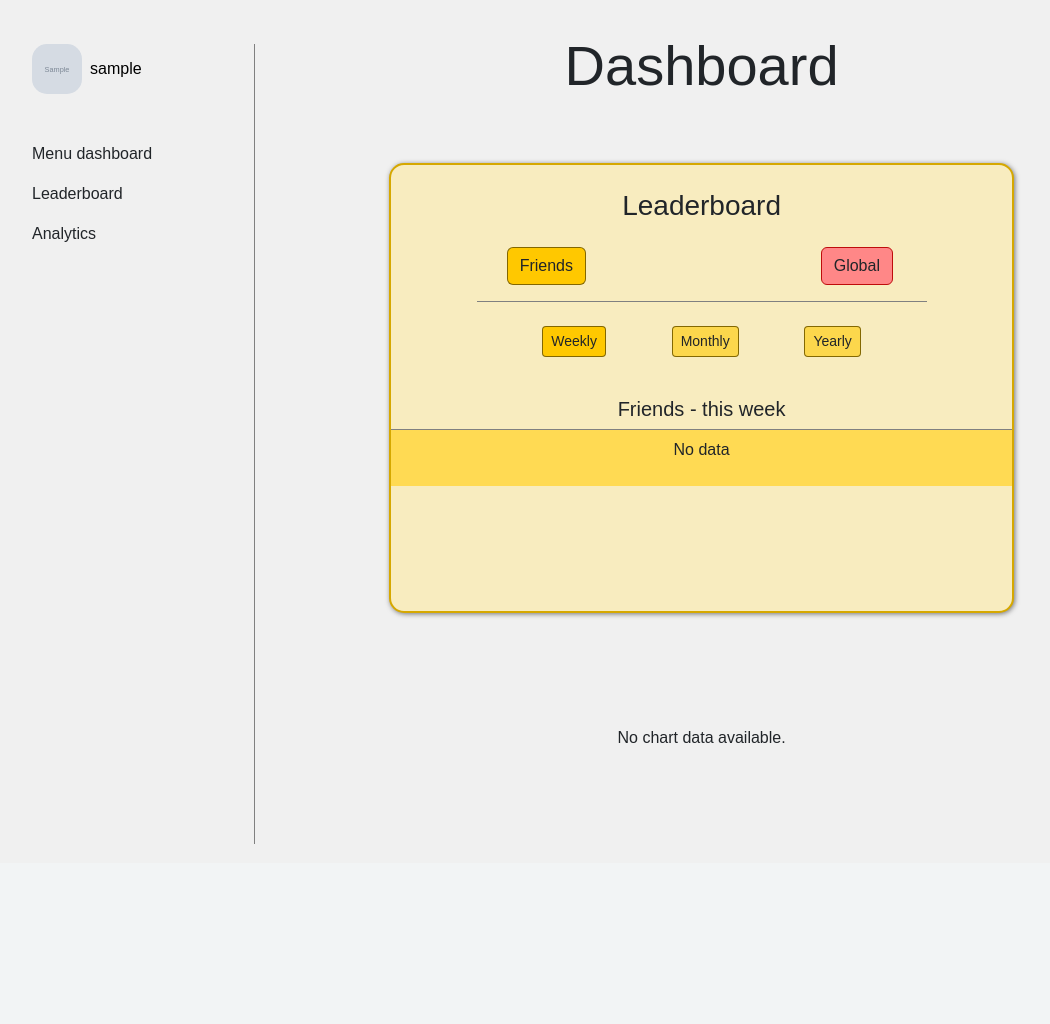
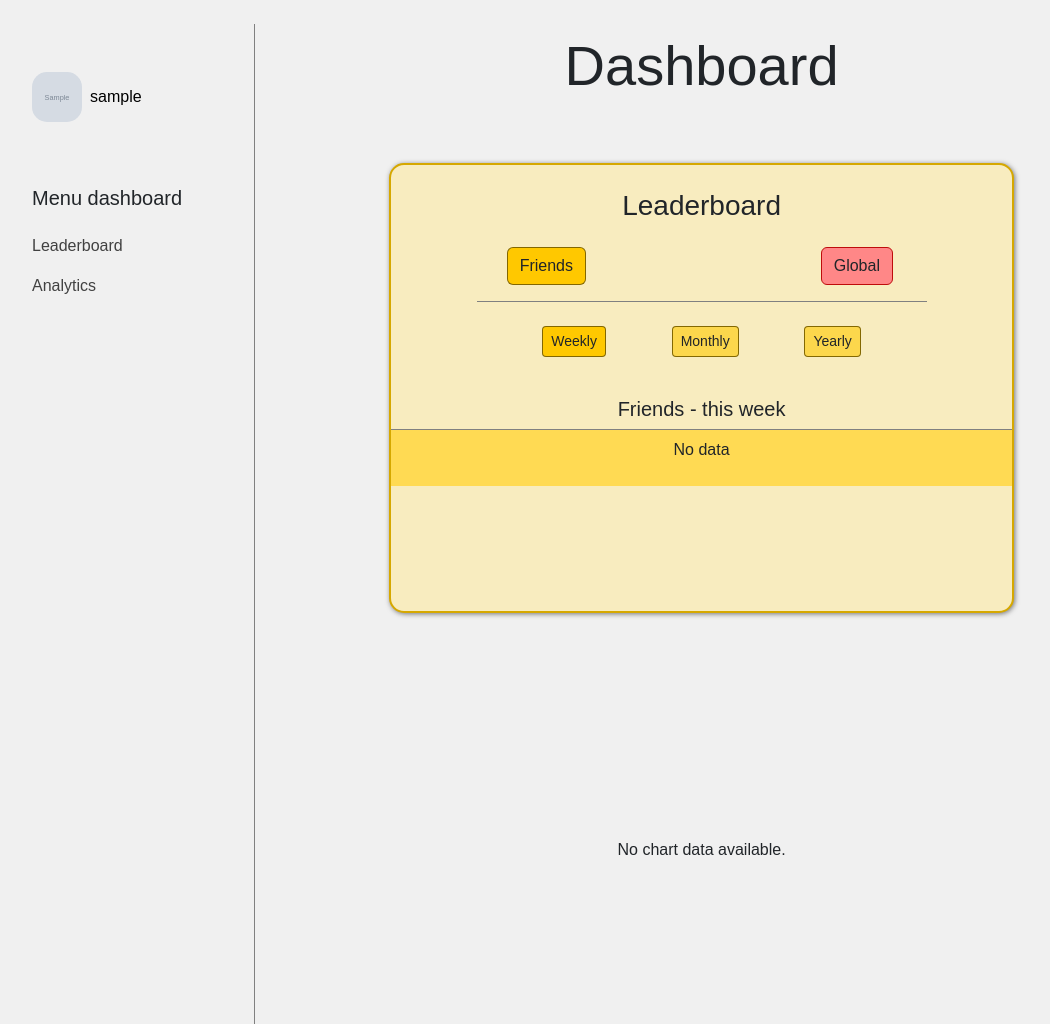
Before and after one commit to aysinakpinar/team_project_galaxy, a Flask app: page /dashboard in a window 1280 px wide. Shown: the part 56-1080 px from the top of the page, without its empty margins (50-1100 px from the left). Before the commit the page ends 900 px from the top, so only its background shows below. Run offline with Flask 3, Linux system fonts and the light colour scheme; the visitor is signed in with stand-in values (Sample User, id 1); tables that the repository leaves empty hold one stand-in row (values such as "Sample post"); grey boxes marked "Sample" are stand-in pictures; parts of the project's set-up code (start-up, migrations or seed data) failed here and were passed over; some libraries are stand-ins or nearby versions.

Commit message:
styling(dashboard): update dashboard styling

```diff
--- a/templates/dashboard.html
+++ b/templates/dashboard.html
@@ -3,24 +3,39 @@
 {% block styles %}
 <style>
     /* CHART  */
-    .daschboard-container {
+    .dashboard-container {
         width: 100%;
         display: flex;
         flex-direction: row;
         justify-content: center;
+    }
+    .outside-chart-container {
+        display: flex;
+        justify-content: center;
         align-items: center;
+        flex-direction: column;
+        background-color: #e9e9e9;
+        /* background-color: #c5c5c5; */
+        width: 70%;
+        border-radius: 25px;
+        margin-bottom: 5rem;
+        border: 2px solid rgb(125, 125, 125);
     }
     .chart-container {
-        width: 70%;
+        width: 100%;
         min-width: 350px;
-        border-radius: 25px;
         display: block;
         height: 450px;
+        border-top: 1px solid gray;
+    }
+    .chart-buttons-container {
+        width: 90%;
     }
     .dashboard-menu {
+        padding-top: 3rem;
         width: 20%;
         border-right: 0.5px solid gray;
-        height: 100vh;
+        height: 125vh;
     }
     .dashboard-content {
         width: 80%;
@@ -34,11 +49,11 @@
     .main-svg {
         border-radius: 25px;
         width: 100%;
-        border: 2px solid rgb(125, 125, 125);
     }
 
     .leaderboard-container {
         width: 100%;
+        margin-bottom: 7rem;
     }
     .leaderboard {
         width: 70%;
@@ -134,14 +149,28 @@
         text-decoration: none;
         color: black;
     }
+    .leader-board-btn {
+        text-decoration: none;
+        font-weight: 200;
+        color: rgb(65, 65, 65);
+        margin: 0.5rem 0;
+    }
     @media (max-width: 768px) {
-        .daschboard-container {
+        .dashboard-container {
             display: flex;
+            align-items: center;
             flex-direction: column;
         }
         .dashboard-menu {
             height: auto;
             border: none;
+            display: none;
+        }
+        .leaderboard {
+            width: 100%;
+        }
+        .outside-chart-container {
+            width: 100%;
         }
     }
 </style>
@@ -149,11 +178,11 @@
 {% endblock %}
 <!-- your html content in body -->
 {% block content %}
-<div class="daschboard-container">
+<div class="dashboard-container">
     <div class="dashboard-menu">
         <a
             class="user-profile-container d-flex align-items-center"
-            href="user/{{ user_data.id }}"
+            href="users/profile?user_id={{ user_data.id }}"
         >
             <img
                 class="user-img-profile"
@@ -162,10 +191,17 @@
                 >{{ user_data.username}}</span
             >
         </a>
-        <div class="my-5">
-            <p>Menu dashboard</p>
-            <p>Leaderboard</p>
-            <p>Analytics</p>
+        <div class="d-flex flex-column my-5">
+            <p class="h5 my-3">Menu dashboard</p>
+            <a class="leader-board-btn" href="#leader-board-id" class="fw-light"
+                >Leaderboard</a
+            >
+            <a
+                class="leader-board-btn"
+                href="#outside-chart-id"
+                class="fw-light"
+                >Analytics</a
+            >
         </div>
     </div>
     <div class="dashboard-content d-flex flex-column align-items-center">
@@ -173,6 +209,7 @@
 
         <!-- LEADERBOARD SECTION -------- START -->
         <div
+            id="leader-board-id"
             class="leaderboard-container d-flex flex-column align-items-center mt-5"
         >
             <section
@@ -391,12 +428,26 @@
 
         <!-- ANALYTICS SECTION ------- START -->
         {% if chart_data != "[]" %}
-        <div>
-            <button id="barchart-button">Barchart</button>
-            <button id="piechart-button">Piechart</button>
-        </div>
-        <div class="chart-container">
-            <div class="chart" style="width: 100%"></div>
+        <div id="outside-chart-id" class="outside-chart-container">
+            <div
+                class="chart-buttons-container my-4 d-flex justify-content-evenly"
+            >
+                <button
+                    class="btn btn-sm btn-outline-secondary px-5"
+                    id="barchart-button"
+                >
+                    Barchart
+                </button>
+                <button
+                    class="btn btn-sm btn-outline-secondary px-5"
+                    id="piechart-button"
+                >
+                    Piechart
+                </button>
+            </div>
+            <div class="chart-container">
+                <div class="chart" style="width: 100%"></div>
+            </div>
         </div>
         {% else %}
         <div class="no-chart-container">No chart data available.</div>
@@ -494,8 +545,8 @@
                 },
                 range: [0, 120],
             },
-            plot_bgcolor: "#e1e1e1",
-            paper_bgcolor: "#e1e1e1",
+            plot_bgcolor: "#e9e9e9",
+            paper_bgcolor: "#e9e9e9",
         };
         let config = { responsive: true };
         return {
@@ -526,8 +577,8 @@
             },
 
             font: { size: 14 },
-            plot_bgcolor: "#e1e1e1",
-            paper_bgcolor: "#e1e1e1",
+            plot_bgcolor: "#e9e9e9",
+            paper_bgcolor: "#e9e9e9",
             showlegend: true,
             legend: {
                 traceorder: "normal",
```
Also changed, not shown: blueprints/friends.py (+27 -31 lines), forms/find_friends_form.py (+5 -5 lines).
